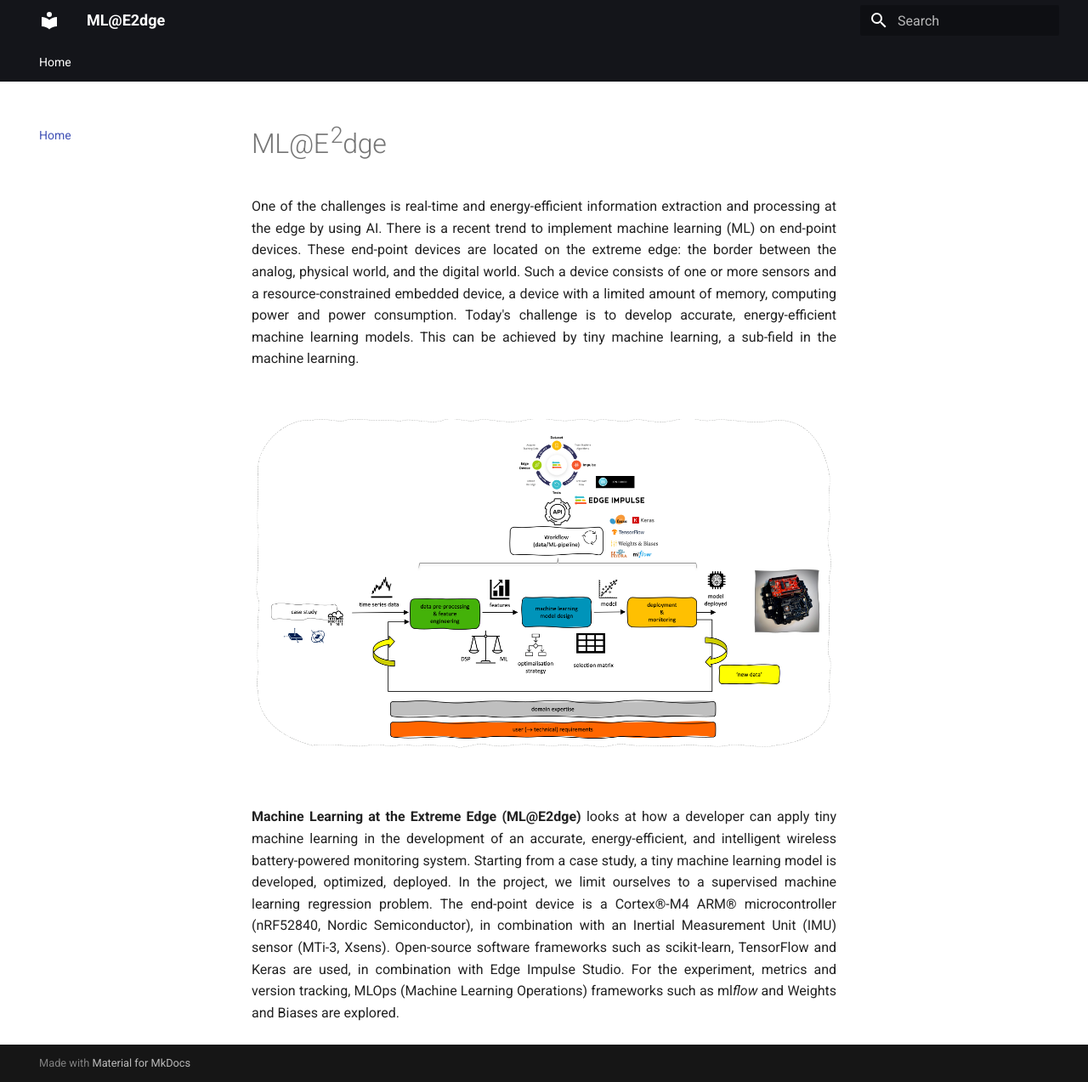
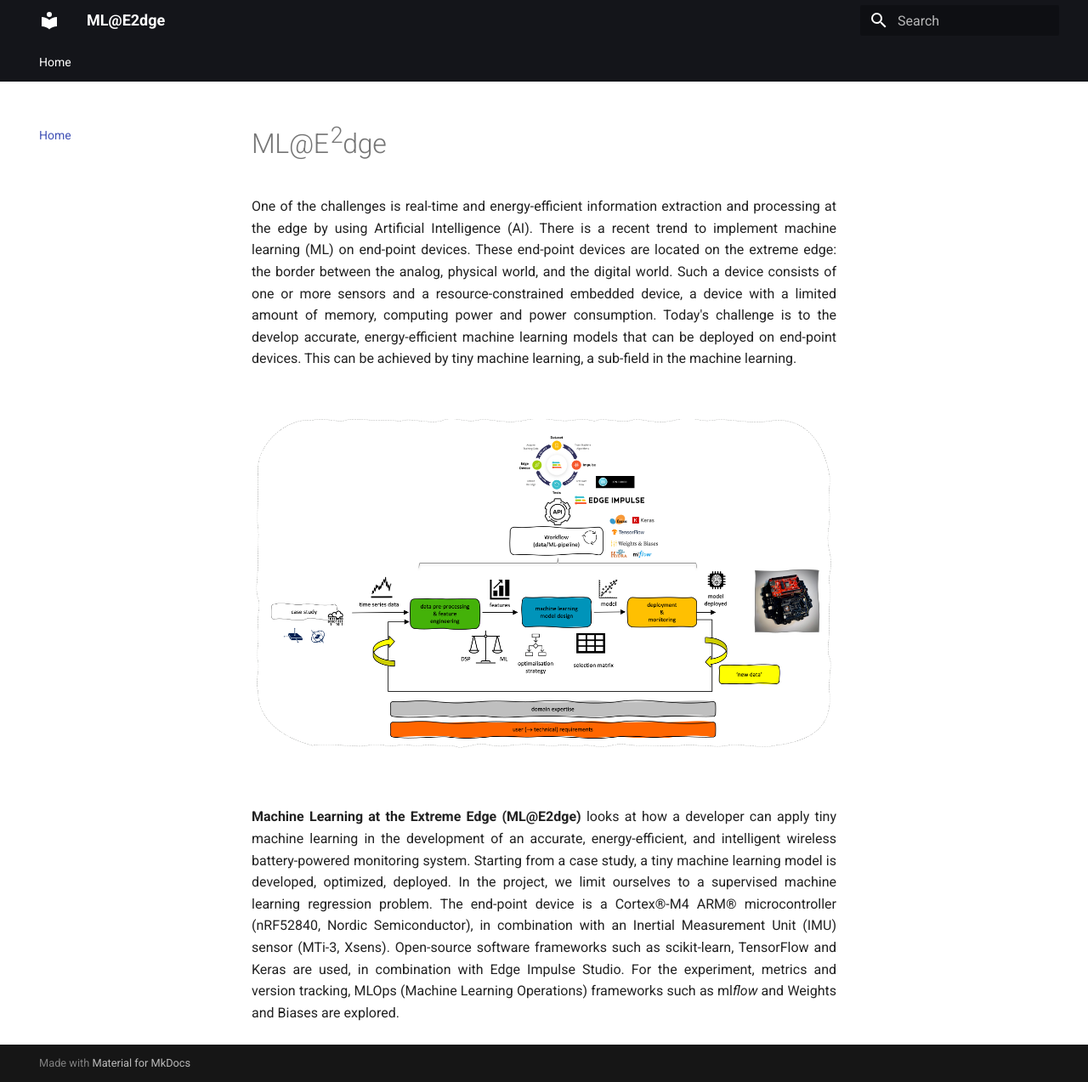
Before and after one commit to MLatE2dge/MLatE2dge.github.io, an MkDocs documentation site: the page built from docs/index.md, in a window 1280 px wide and 1273 px high. Shown: the whole window at 85% size. Built offline with MkDocs 1.6.1 and Material for MkDocs 9.7.7, drawn with Linux system fonts in a browser that asks for light colours.

Commit message:
Update index.md

```diff
--- a/docs/index.md
+++ b/docs/index.md
@@ -1,6 +1,6 @@
 # ML@E<sup>2</sup>dge
 
-<div style="text-align: justify">One of the challenges is real-time and energy-efficient information extraction and processing at the edge by using AI. There is a recent trend to implement machine learning (ML) on end-point devices. These end-point devices are located on the extreme edge: the border between the analog, physical world, and the digital world. Such a device consists of one or more sensors and a resource-constrained embedded device, a device with a limited amount of memory, computing power and power consumption. Today's challenge is to develop accurate, energy-efficient machine learning models. This can be achieved by tiny machine learning, a sub-field in the machine learning.</div>
+<div style="text-align: justify">One of the challenges is real-time and energy-efficient information extraction and processing at the edge by using Artificial Intelligence (AI). There is a recent trend to implement machine learning (ML) on end-point devices. These end-point devices are located on the extreme edge: the border between the analog, physical world, and the digital world. Such a device consists of one or more sensors and a resource-constrained embedded device, a device with a limited amount of memory, computing power and power consumption. Today's challenge is to the develop accurate, energy-efficient machine learning models that can be deployed on end-point devices. This can be achieved by tiny machine learning, a sub-field in the machine learning.</div>
 
 <br>
 
```
